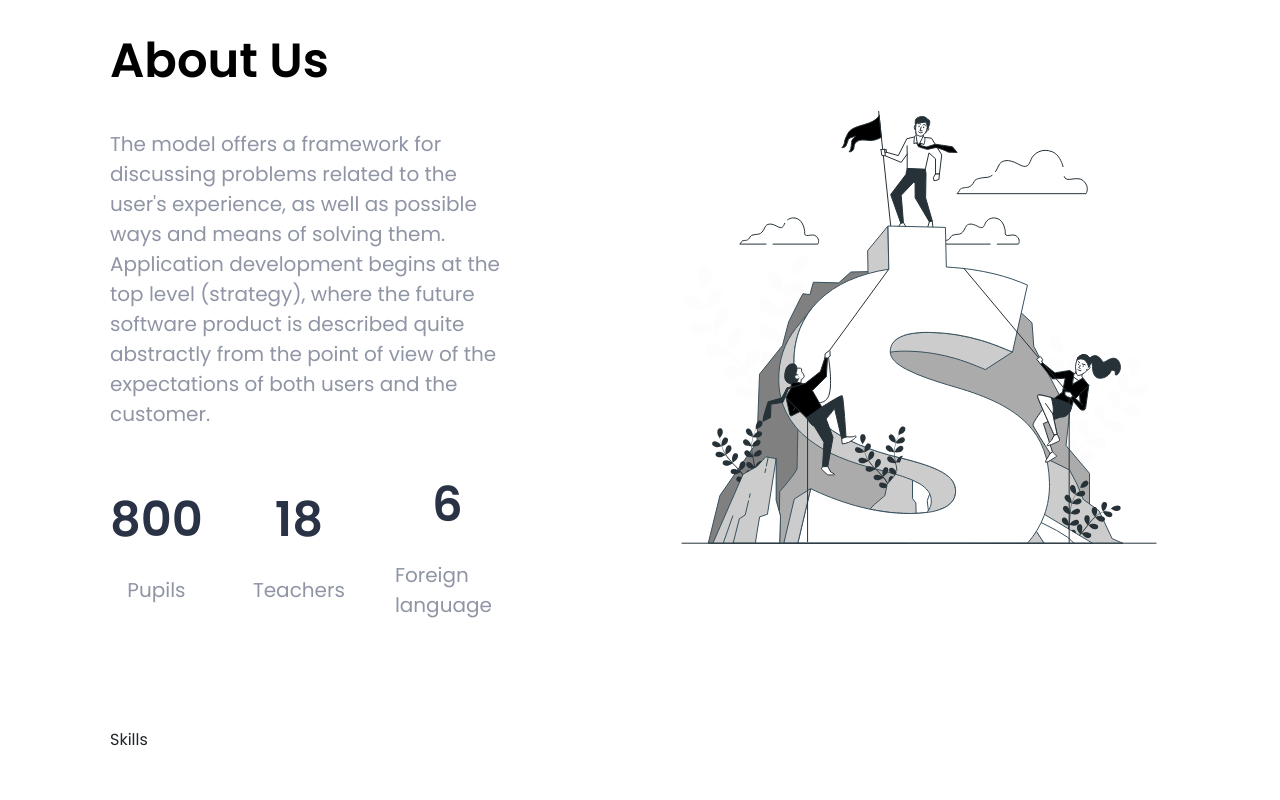
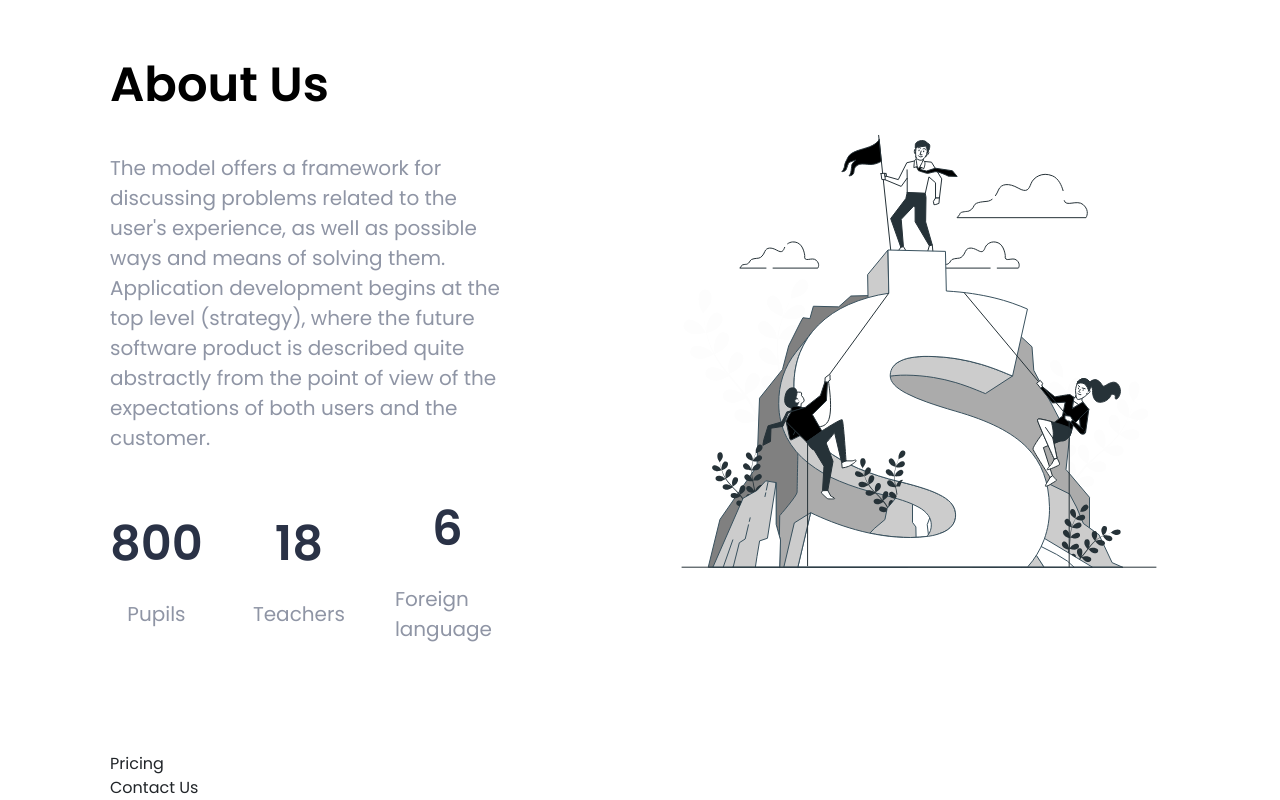
Before and after one commit to Rahmarulloh/britlex, a React (Create React App) app: page / in a window 1280 px wide. Shown: the part 170-970 px from the top of the page. Before the commit the page ends 922 px from the top, so only its background shows below. Built offline with nearby package versions, Linux system fonts and the light colour scheme.

Commit message:
creating all files

```diff
--- a/src/App.tsx
+++ b/src/App.tsx
@@ -2,6 +2,8 @@ import React from "react";
 import Header from "./components/Header";
 import AboutUs from "./components/AboutUs";
 import Skills from "./components/Skills";
+import Pricing from "./components/Pricing";
+import ContactUs from "./components/ContactUs";
 
 import "./styles/style.css";
 
@@ -9,8 +11,10 @@ function App() {
   return (
     <div className="App">
       <Header />
+      <Skills />
       <AboutUs />
-      <Skills />
+      <Pricing />
+      <ContactUs />
     </div>
   );
 }
--- /dev/null
+++ b/src/components/ContactUs.tsx
@@ -0,0 +1,8 @@
+import React, { Component } from "react";
+import "../styles/contactUs.css";
+
+export default class ContactUs extends Component {
+  render() {
+    return <div>Contact Us</div>;
+  }
+}
--- /dev/null
+++ b/src/components/Pricing.tsx
@@ -0,0 +1,8 @@
+import React, { Component } from "react";
+import "../styles/pricing.css";
+
+export default class Pricing extends Component {
+  render() {
+    return <div>Pricing</div>;
+  }
+}
```
Also changed, not shown: src/styles/contactUs.css (added), src/styles/pricing.css (added).
